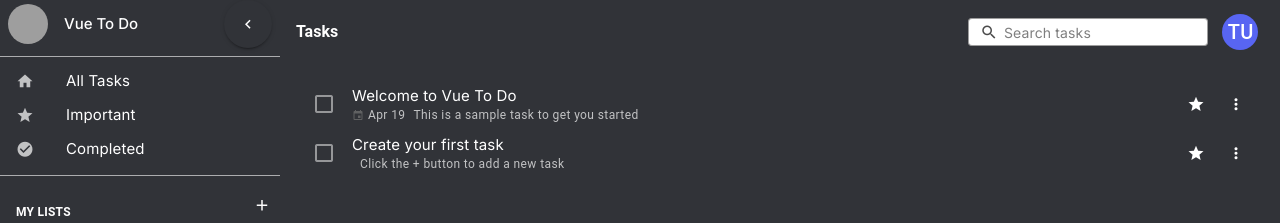
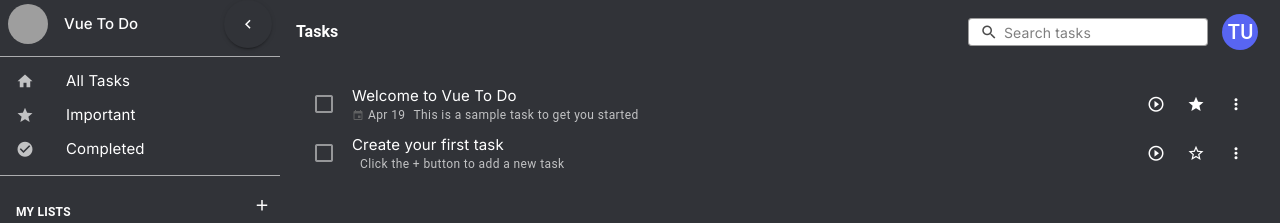
Before and after one commit to cchew/agents, a Vue app in the folder ui/: page /lists/default in a window 1280 px wide. Shown: the top 223 px of the page. Built offline with nearby package versions, Linux system fonts and the light colour scheme; grey boxes are pictures that could not be loaded.

Commit message:
Add 'Go do' icon and fix priority icon

```diff
--- a/ui/src/components/tasks/TaskItem.vue
+++ b/ui/src/components/tasks/TaskItem.vue
@@ -33,13 +33,29 @@
 
     <template v-slot:append>
       <div class="d-flex align-center">
+        <v-tooltip location="top" text="Go do">
+          <template v-slot:activator="{ props }">
             <v-btn
-          icon="mdi-star"
+              icon="mdi-play-circle-outline"
+              size="small"
+              variant="text"
+              v-bind="props"
+              @click.stop="goDoTask"
+            />
+          </template>
+        </v-tooltip>
+        <v-tooltip location="top" :text="task.important ? 'Make regular' : 'Make important'">
+          <template v-slot:activator="{ props }">
+            <v-btn
+              :icon="task.important ? 'mdi-star' : 'mdi-star-outline'"
               size="small"
               :color="task.important ? 'warning' : undefined"
               variant="text"
+              v-bind="props"
               @click.stop="toggleImportant"
             />
+          </template>
+        </v-tooltip>
 
         <v-menu open-on-hover>
           <template v-slot:activator="{ props }">
@@ -134,6 +150,10 @@ export default {
       if (confirm(`Delete task "${this.task.title}"?`)) {
         this.$emit('delete', this.task.id)
       }
+    },
+
+    goDoTask() {
+      this.$emit('go-do', this.task)
     }
   }
 }
```
Lines whose indentation alone changed are shown as unchanged.
